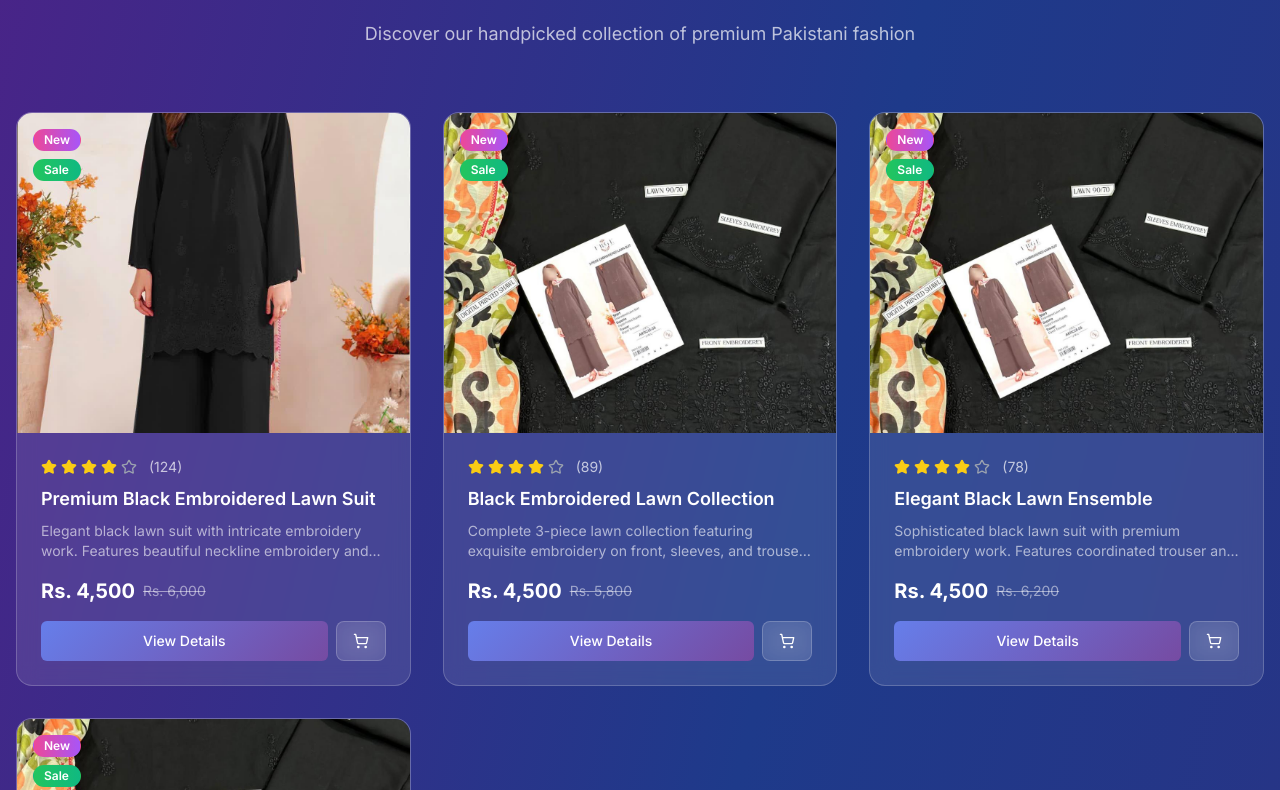
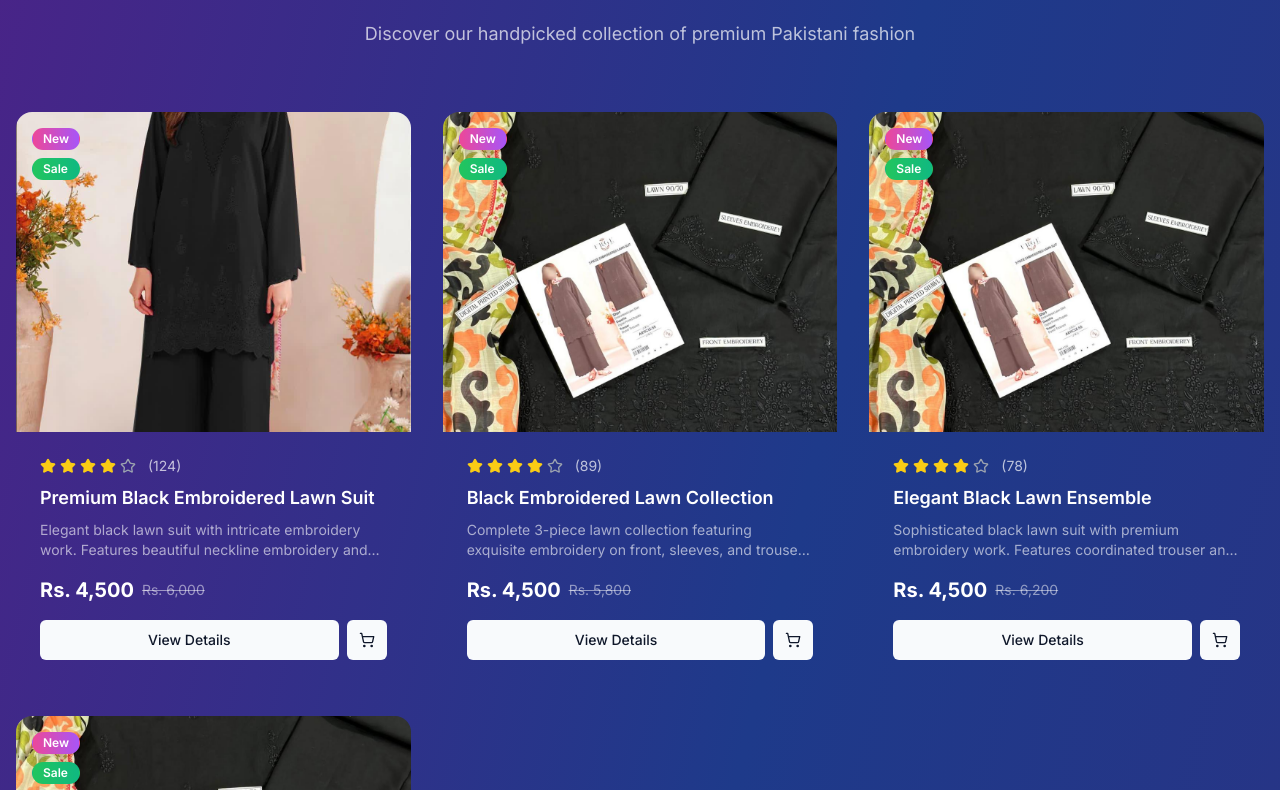
Before and after one commit to DARK772246/glamour-pakistan-shop, a Next.js app: page / in a window 1280 px wide. Shown: the part 1450-2240 px from the top of the page. Built offline with nearby package versions, Linux system fonts and the light colour scheme.

Commit message:
Update globals.css

```diff
--- a/app/globals.css
+++ b/app/globals.css
@@ -1,8 +1,6 @@
 @tailwind base;
 @tailwind components;
 @tailwind utilities;
-
-@import "tailwindcss";
 
 @layer base {
   :root {
@@ -14,11 +12,11 @@
     --popover-foreground: 222.2 84% 4.9%;
     --primary: 222.2 47.4% 11.2%;
     --primary-foreground: 210 40% 98%;
-    --secondary: 210 40% 96%;
+    --secondary: 210 40% 96.1%;
     --secondary-foreground: 222.2 47.4% 11.2%;
-    --muted: 210 40% 96%;
+    --muted: 210 40% 96.1%;
     --muted-foreground: 215.4 16.3% 46.9%;
-    --accent: 210 40% 96%;
+    --accent: 210 40% 96.1%;
     --accent-foreground: 222.2 47.4% 11.2%;
     --destructive: 0 84.2% 60.2%;
     --destructive-foreground: 210 40% 98%;
@@ -26,11 +24,6 @@
     --input: 214.3 31.8% 91.4%;
     --ring: 222.2 84% 4.9%;
     --radius: 0.5rem;
-    --chart-1: 12 76% 61%;
-    --chart-2: 173 58% 39%;
-    --chart-3: 197 37% 24%;
-    --chart-4: 43 74% 66%;
-    --chart-5: 27 87% 67%;
   }
 
   .dark {
@@ -53,325 +46,14 @@
     --border: 217.2 32.6% 17.5%;
     --input: 217.2 32.6% 17.5%;
     --ring: 212.7 26.8% 83.9%;
-    --chart-1: 220 70% 50%;
-    --chart-2: 160 60% 45%;
-    --chart-3: 30 80% 55%;
-    --chart-4: 280 65% 60%;
-    --chart-5: 340 75% 55%;
   }
+}
 
+@layer base {
   * {
     @apply border-border;
   }
   body {
     @apply bg-background text-foreground;
-    background-image: radial-gradient(circle at 20% 80%, rgba(120, 119, 198, 0.3) 0%, transparent 50%),
-      radial-gradient(circle at 80% 20%, rgba(255, 119, 198, 0.3) 0%, transparent 50%),
-      radial-gradient(circle at 40% 40%, rgba(120, 219, 255, 0.2) 0%, transparent 50%);
-    background-attachment: fixed;
-    min-height: 100vh;
   }
 }
-
-/* Background patterns */
-.hero-bg {
-  background-image: radial-gradient(circle at 20% 50%, rgba(120, 119, 198, 0.3) 0%, transparent 50%),
-    radial-gradient(circle at 80% 20%, rgba(255, 119, 198, 0.3) 0%, transparent 50%),
-    radial-gradient(circle at 40% 80%, rgba(120, 219, 255, 0.3) 0%, transparent 50%);
-  background-size: cover;
-  background-position: center;
-  background-attachment: fixed;
-}
-
-.section-bg {
-  background-image: radial-gradient(circle at 25% 25%, rgba(120, 119, 198, 0.1) 0%, transparent 50%),
-    radial-gradient(circle at 75% 75%, rgba(255, 119, 198, 0.1) 0%, transparent 50%);
-}
-
-.product-bg {
-  background-image: radial-gradient(circle at 25% 25%, rgba(120, 119, 198, 0.2) 0%, transparent 50%),
-    radial-gradient(circle at 75% 75%, rgba(255, 119, 198, 0.2) 0%, transparent 50%);
-  background-size: cover;
-  background-position: center;
-  background-attachment: fixed;
-}
-
-.admin-bg {
-  background: radial-gradient(circle at 30% 70%, rgba(120, 219, 255, 0.2) 0%, transparent 50%),
-    radial-gradient(circle at 70% 30%, rgba(120, 119, 198, 0.2) 0%, transparent 50%),
-    linear-gradient(135deg, #0f0f23 0%, #1a1a2e 100%);
-  background-size: cover;
-  background-position: center;
-  background-attachment: fixed;
-}
-
-/* Clean glassmorphism */
-.glass {
-  background: rgba(255, 255, 255, 0.1);
-  backdrop-filter: blur(10px);
-  -webkit-backdrop-filter: blur(10px);
-  border: 1px solid rgba(255, 255, 255, 0.2);
-}
-
-.glass-strong {
-  background: rgba(255, 255, 255, 0.15);
-  backdrop-filter: blur(15px);
-  -webkit-backdrop-filter: blur(15px);
-  border: 1px solid rgba(255, 255, 255, 0.3);
-  box-shadow: 0 12px 48px rgba(0, 0, 0, 0.2);
-}
-
-.glass-dark {
-  background: rgba(0, 0, 0, 0.15);
-  backdrop-filter: blur(12px);
-  -webkit-backdrop-filter: blur(12px);
-  border: 1px solid rgba(255, 255, 255, 0.08);
-  box-shadow: 0 8px 32px rgba(0, 0, 0, 0.2);
-}
-
-.glass-card {
-  background: rgba(255, 255, 255, 0.05);
-  backdrop-filter: blur(15px);
-  -webkit-backdrop-filter: blur(15px);
-  border: 1px solid rgba(255, 255, 255, 0.1);
-}
-
-/* Enhanced button styles */
-.primary-button {
-  background: linear-gradient(135deg, #667eea 0%, #764ba2 100%);
-  border: none;
-  color: white;
-  transition: all 0.3s ease;
-}
-
-.primary-button:hover {
-  background: linear-gradient(135deg, #5a67d8 0%, #6b46c1 100%);
-  transform: translateY(-2px);
-  box-shadow: 0 10px 25px rgba(0, 0, 0, 0.2);
-}
-
-.secondary-button {
-  @apply glass border-white/30 text-white hover:bg-white/10 font-medium px-6 py-2 rounded-lg transition-all duration-300;
-}
-
-/* Card hover effects */
-.card-hover {
-  transition: all 0.3s ease;
-}
-
-.card-hover:hover {
-  transform: translateY(-5px);
-  box-shadow: 0 20px 40px rgba(0, 0, 0, 0.3);
-}
-
-/* Smooth animations */
-.fade-in {
-  animation: fadeIn 0.6s ease-out;
-}
-
-@keyframes fadeIn {
-  from {
-    opacity: 0;
-    transform: translateY(30px);
-  }
-  to {
-    opacity: 1;
-    transform: translateY(0);
-  }
-}
-
-.slide-in-left {
-  animation: slideInLeft 0.6s ease-out;
-}
-
-@keyframes slideInLeft {
-  from {
-    opacity: 0;
-    transform: translateX(-30px);
-  }
-  to {
-    opacity: 1;
-    transform: translateX(0);
-  }
-}
-
-.slide-in-right {
-  animation: slideInRight 0.6s ease-out;
-}
-
-@keyframes slideInRight {
-  from {
-    opacity: 0;
-    transform: translateX(30px);
-  }
-  to {
-    opacity: 1;
-    transform: translateX(0);
-  }
-}
-
-.animate-fadeInUp {
-  animation: fadeInUp 0.6s ease-out;
-}
-
-@keyframes fadeInUp {
-  from {
-    opacity: 0;
-    transform: translateY(30px);
-  }
-  to {
-    opacity: 1;
-    transform: translateY(0);
-  }
-}
-
-.animate-pulse {
-  animation: pulse 2s cubic-bezier(0.4, 0, 0.6, 1) infinite;
-}
-
-@keyframes pulse {
-  0%,
-  100% {
-    opacity: 1;
-  }
-  50% {
-    opacity: 0.5;
-  }
-}
-
-/* Loading spinner */
-.spinner {
-  animation: spin 1s linear infinite;
-}
-
-@keyframes spin {
-  from {
-    transform: rotate(0deg);
-  }
-  to {
-    transform: rotate(360deg);
-  }
-}
-
-/* Smooth scrolling */
-html {
-  scroll-behavior: smooth;
-}
-
-/* Custom scrollbar */
-::-webkit-scrollbar {
-  width: 8px;
-}
-
-::-webkit-scrollbar-track {
-  background: rgba(255, 255, 255, 0.1);
-}
-
-::-webkit-scrollbar-thumb {
-  background: rgba(255, 255, 255, 0.3);
-  border-radius: 4px;
-}
-
-::-webkit-scrollbar-thumb:hover {
-  background: rgba(255, 255, 255, 0.5);
-}
-
-/* Text selection */
-::selection {
-  background: rgba(102, 126, 234, 0.3);
-  color: white;
-}
-
-/* Focus styles */
-.focus-ring:focus {
-  outline: none;
-  ring: 2px;
-  ring-color: rgba(147, 197, 253, 0.5);
-  ring-offset: 2px;
-}
-
-/* Image loading placeholder */
-.image-placeholder {
-  background: linear-gradient(
-    90deg,
-    rgba(255, 255, 255, 0.1) 25%,
-    rgba(255, 255, 255, 0.2) 50%,
-    rgba(255, 255, 255, 0.1) 75%
-  );
-  background-size: 200% 100%;
-  animation: loading 1.5s infinite;
-}
-
-@keyframes loading {
-  0% {
-    background-position: 200% 0;
-  }
-  100% {
-    background-position: -200% 0;
-  }
-}
-
-/* Responsive utilities */
-@media (max-width: 768px) {
-  .hero-bg {
-    background-attachment: scroll;
-    background-size: 150% 150%;
-  }
-
-  .admin-bg,
-  .product-bg {
-    background-attachment: scroll;
-  }
-
-  .glass {
-    backdrop-filter: blur(8px);
-    -webkit-backdrop-filter: blur(8px);
-  }
-}
-
-/* Print styles */
-@media print {
-  .glass,
-  .glass-dark {
-    background: white !important;
-    backdrop-filter: none !important;
-    border: 1px solid #ccc !important;
-  }
-
-  .primary-button {
-    background: #333;
-    color: white;
-  }
-}
-
-/* Accessibility */
-@media (prefers-reduced-motion: reduce) {
-  * {
-    animation-duration: 0.01ms !important;
-    animation-iteration-count: 1 !important;
-    transition-duration: 0.01ms !important;
-  }
-}
-
-/* High Contrast Mode */
-@media (prefers-contrast: high) {
-  .glass {
-    background: rgba(0, 0, 0, 0.8);
-    border: 2px solid white;
-  }
-}
-
-/* Line Clamp Utility */
-.line-clamp-2 {
-  display: -webkit-box;
-  -webkit-line-clamp: 2;
-  -webkit-box-orient: vertical;
-  overflow: hidden;
-}
-
-.line-clamp-3 {
-  display: -webkit-box;
-  -webkit-line-clamp: 3;
-  -webkit-box-orient: vertical;
-  overflow: hidden;
-}
```
